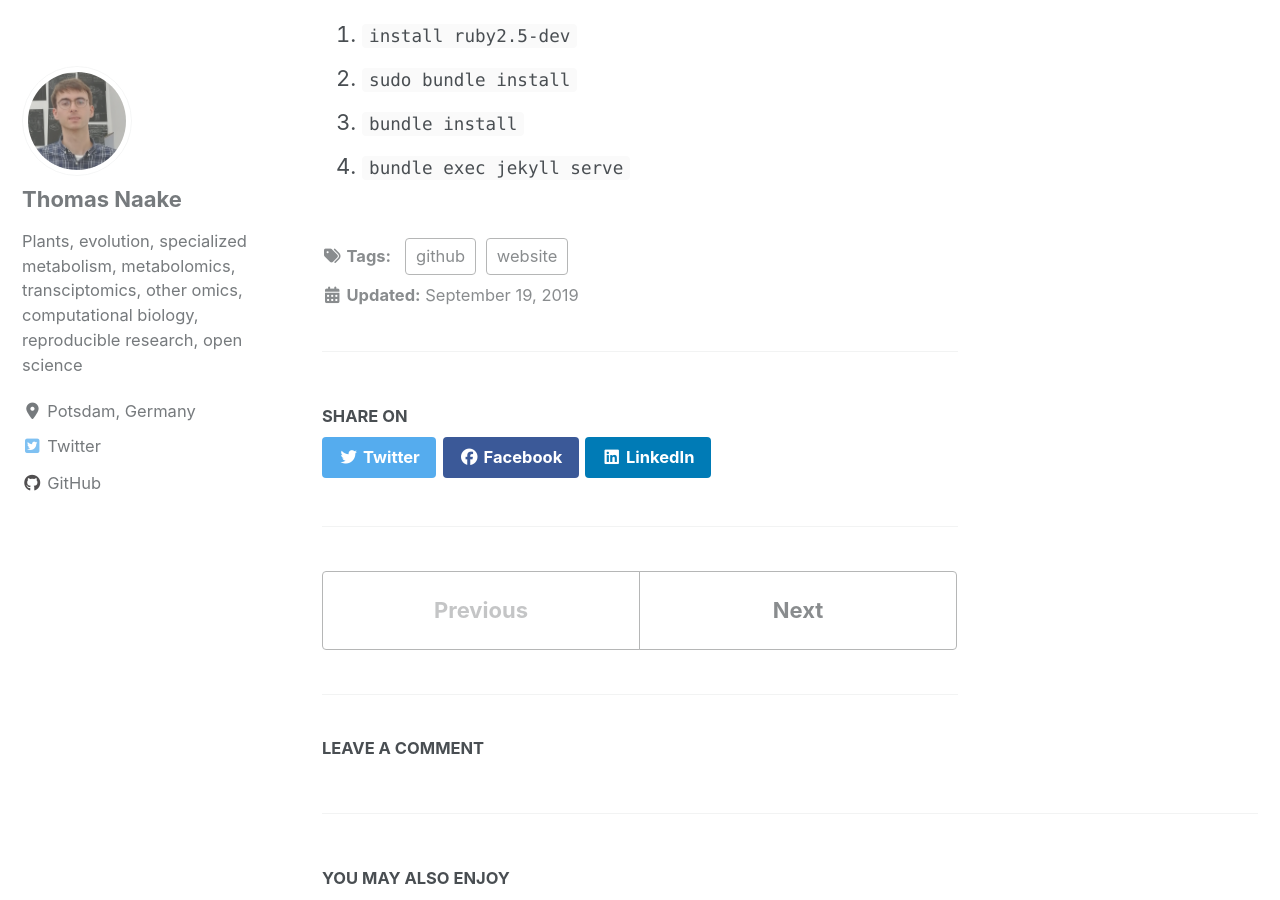
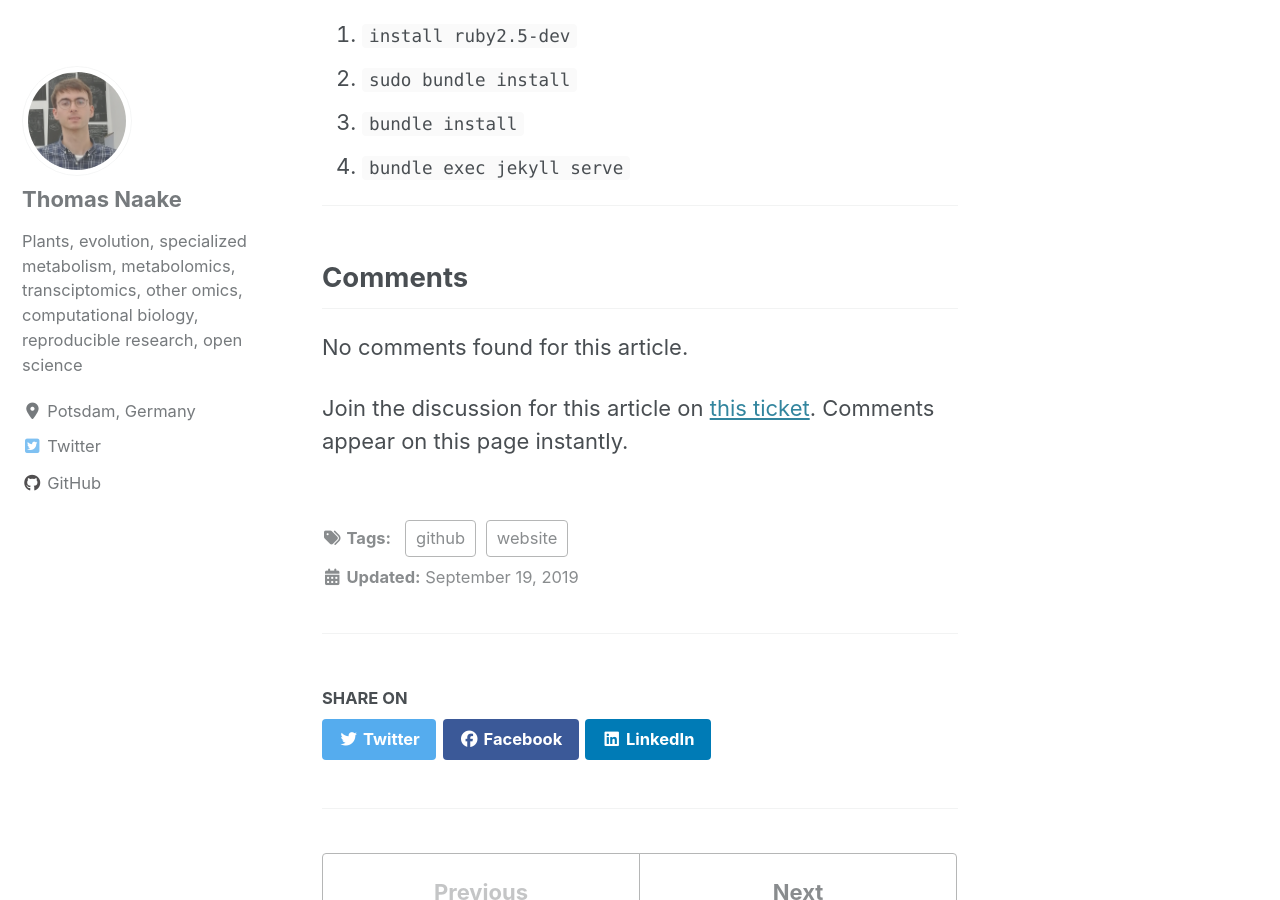
Before and after one commit to tnaake/tnaake.github.io, a Jekyll site: the page built from _posts/2019-09-19-setup_githubpages.md, in a window 1280 px wide and 900 px high, scrolled down 5233 px. Built offline with Jekyll 4.4.1, drawn with Linux system fonts in a browser that asks for light colours; cached includes are drawn as plain includes; nearby versions of some CDN libraries; comment, search, counter and statistics services are not loaded.

Commit message:
update setup_githubpages for comments

```diff
--- a/_posts/2019-09-19-setup_githubpages.md
+++ b/_posts/2019-09-19-setup_githubpages.md
@@ -166,3 +167,14 @@ test locally the site.
 2. `sudo bundle install`{:.sh}
 3. `bundle install`{:.sh}
 4. `bundle exec jekyll serve`{:.sh}
+
+<section class="single">
+
+	<div class="wrap">
+
+		{% if page.comments_id %}
+			{% include comments_post.html %}
+		{% endif %}
+	</div>
+
+</section>
```
Also changed, not shown: other parts of _posts/2019-09-19-setup_githubpages.md (+1 -0 lines).
